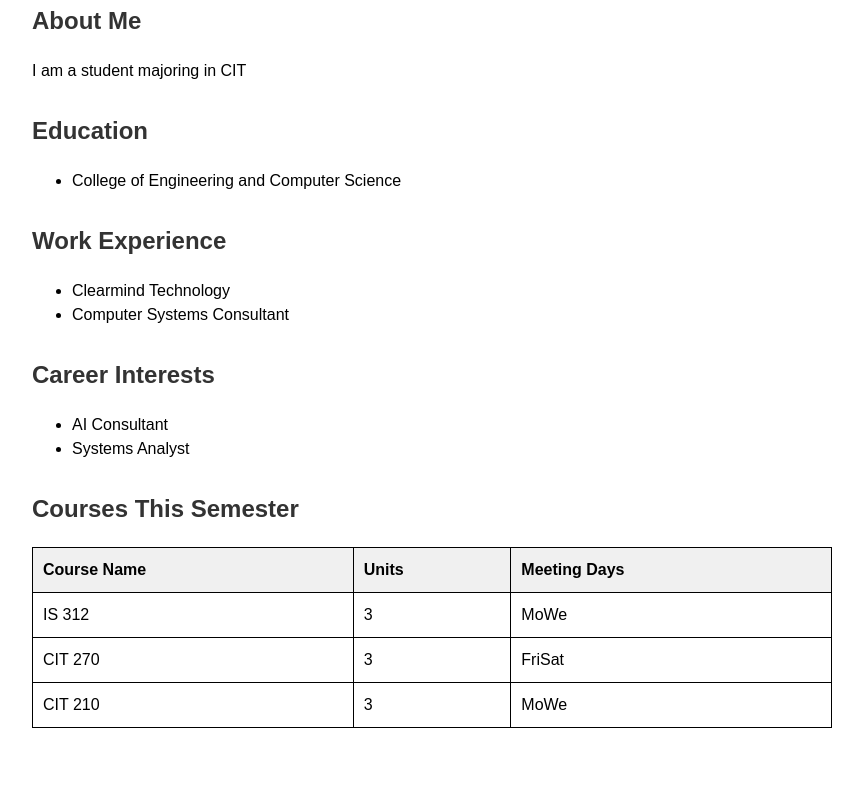
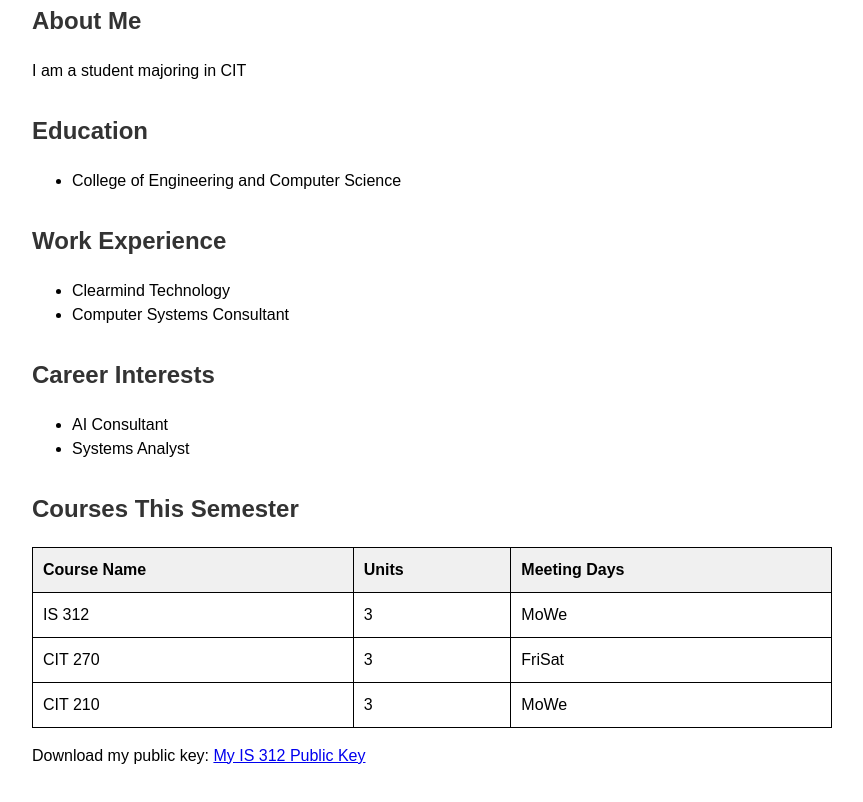
Before and after one commit to dennislevin51/csun-personal-site, a plain HTML site: page index.html in a window 1280 px wide. Shown: the part 492-1294 px from the top of the page, without its empty margins (208-1071 px from the left). Before the commit the page ends 1240 px from the top, so only its background shows below. Drawn offline with Linux system fonts and the light colour scheme.

Commit message:
Update index.html

```diff
--- a/index.html
+++ b/index.html
@@ -47,5 +47,11 @@
 		<td>MoWe</td>
 	</tr>
 </table>
+		<p>
+  Download my public key:
+  <a href="Dennis Levin_0xED5866D6_public" download>My IS 312 Public Key</a>
+</p>
+
 	</body>
+
 </html>
```
